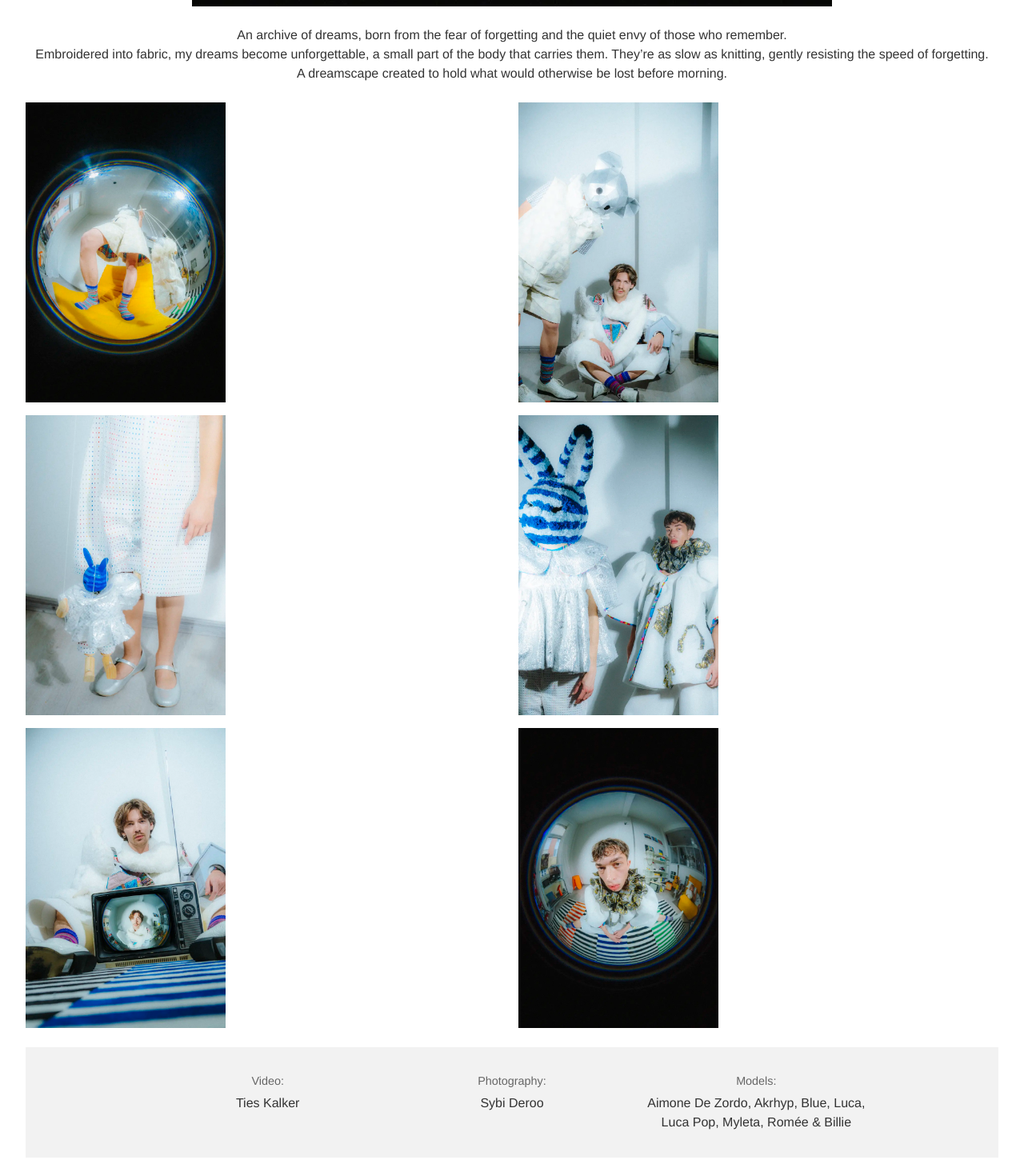
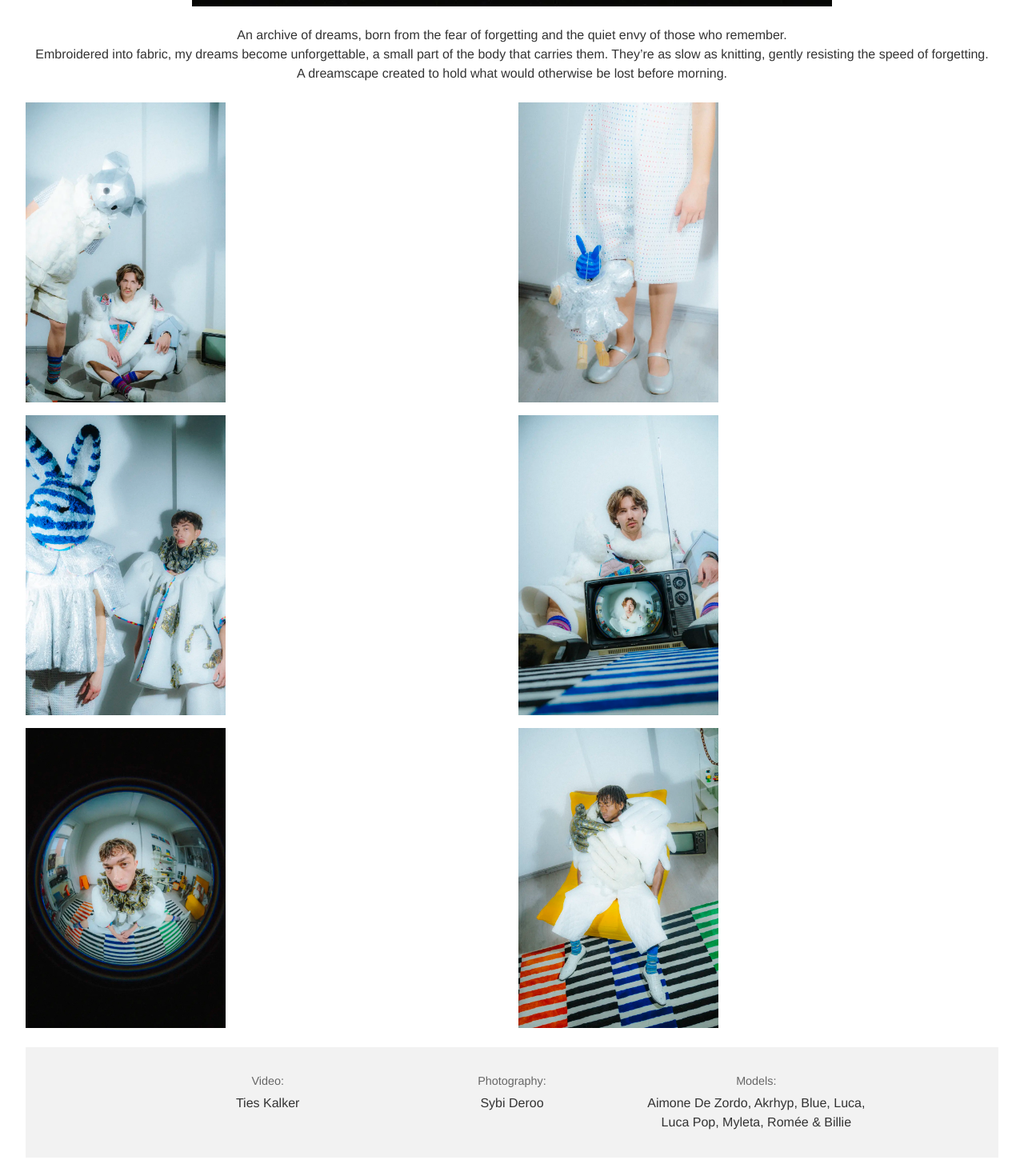
Before and after one commit to brentvervaet/anneliesannys-portfolio, a Vue app: page /lost-before-morning in a window 1280 px wide. Shown: the part 2120-3590 px from the top of the page at 80% size. Built offline with nearby package versions, Linux system fonts and the light colour scheme.

Commit message:
fix: adjust image slice range in bottomImageGrid computed property

```diff
--- a/src/components/ProjectDetail.vue
+++ b/src/components/ProjectDetail.vue
@@ -131,7 +131,7 @@ const videoElement = ref<HTMLVideoElement | null>(null)
 const projectContent = ref<HTMLElement | null>(null)
 
 // Computed property to limit images to first 2-8
-const bottomImageGrid = computed(() => props.images.slice(1, 7))
+const bottomImageGrid = computed(() => props.images.slice(2, 8))
 
 // Convert image path to use medium-sized version
 const getMediumImagePath = (originalPath: string): string => {
```
